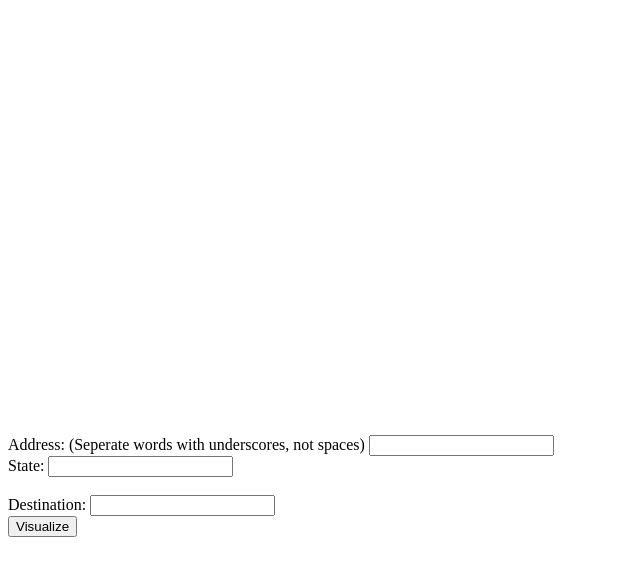
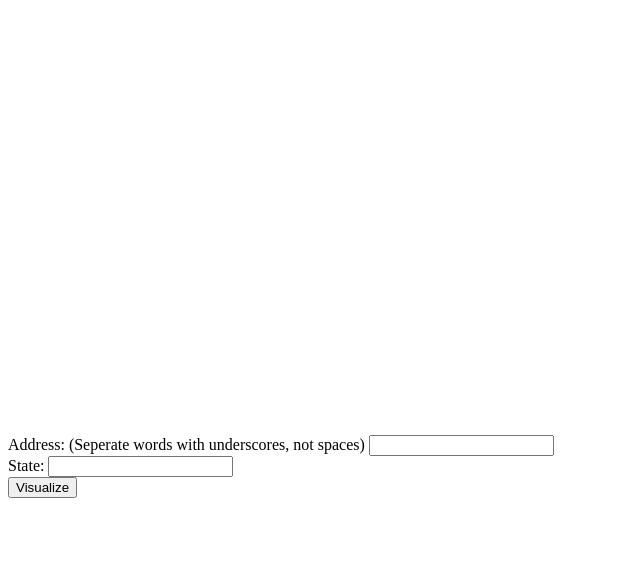
Before and after one commit to namishkgupta/NamishGuptaPrograms, a plain HTML site: page Google Maps Website/index.html in a window 1280 px wide. Shown: the part 110-686 px from the top of the page, without its empty margins (0-640 px from the left). Drawn offline with Linux system fonts and the light colour scheme.

Commit message:
Update index.html

```diff
--- a/Google Maps Website/index.html
+++ b/Google Maps Website/index.html
@@ -23,10 +23,6 @@
     <label for="state">State:</label>
     <input type="text" id="state">
     <br>
-    <br>
-    <label for="destination">Destination:</label>
-    <input type="text" id="destination">
-    <br>
     <button onclick="calculatePosition()">Visualize</button>
     <script src="script.js"></script>
 </body>
```
